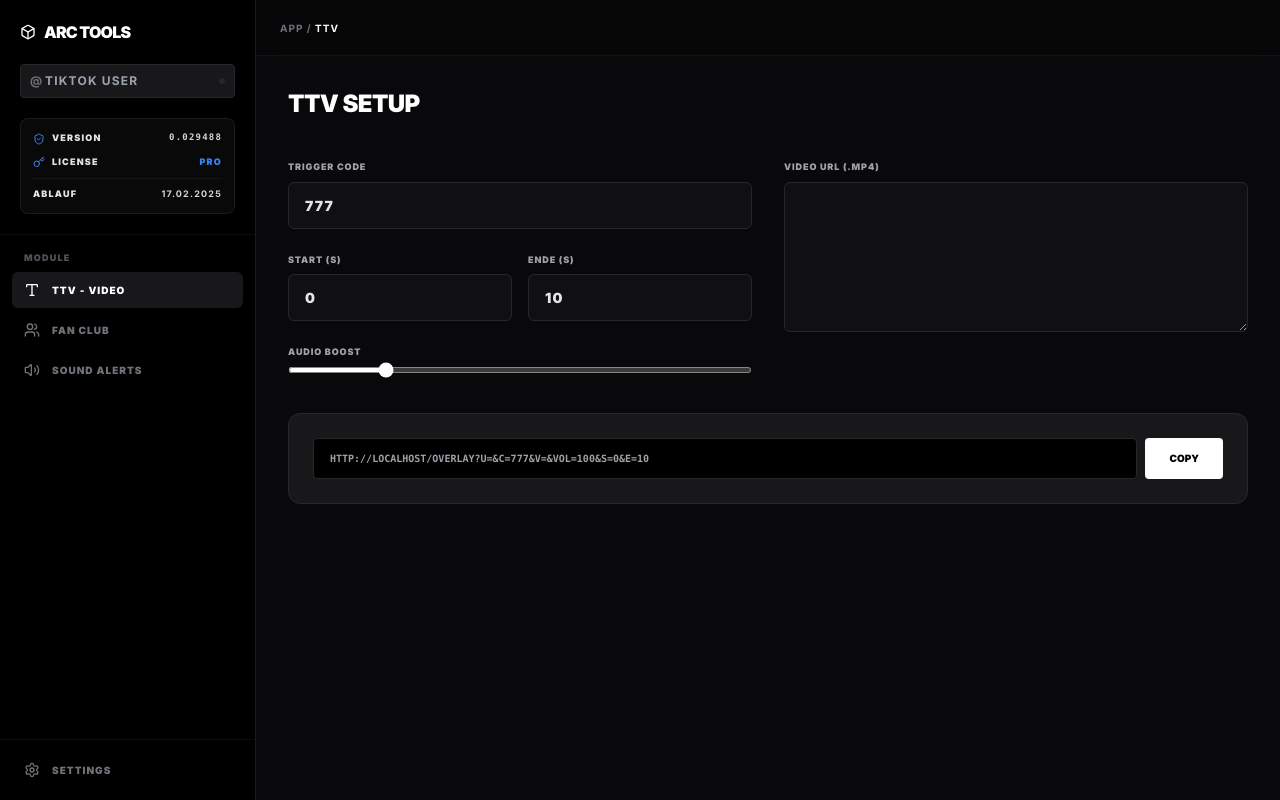
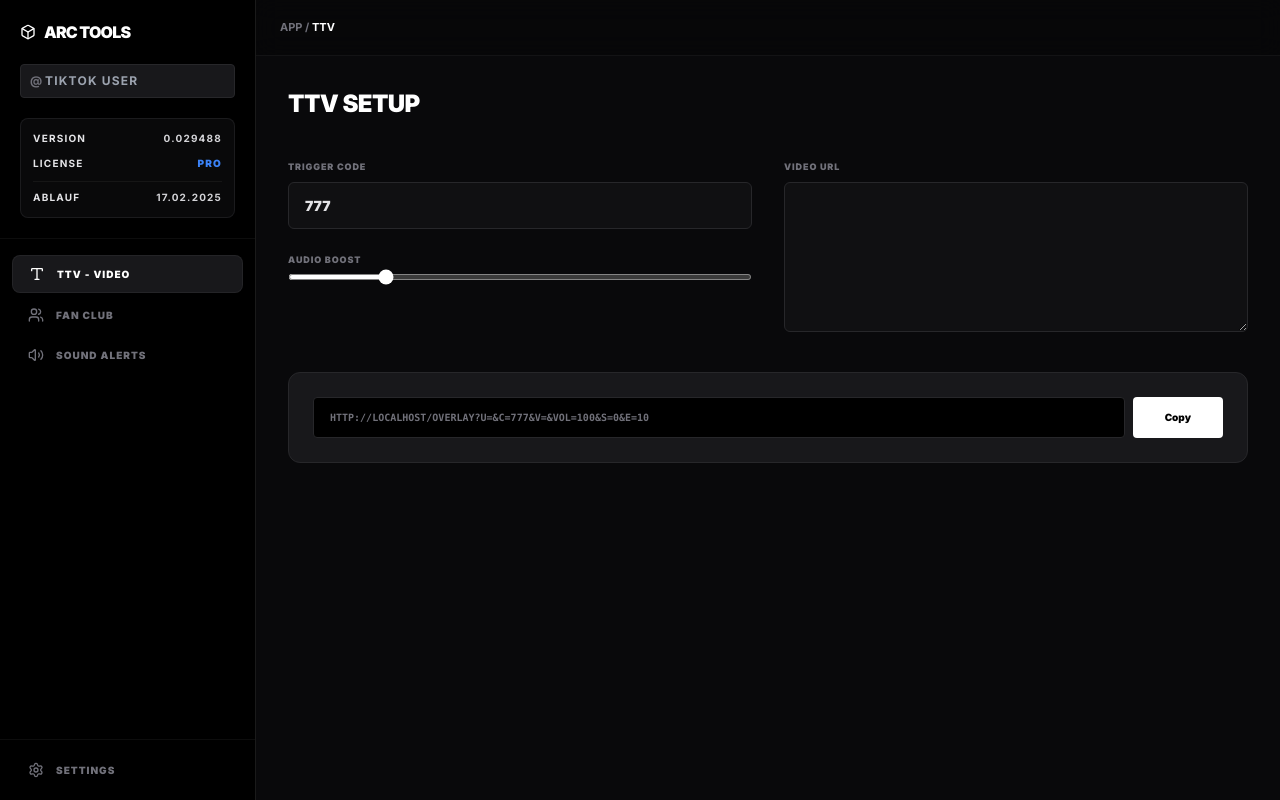
Before and after one commit to muhtarremsi/tiktok-overlay, a Next.js app: page / in a window 1280 px wide. Built offline with nearby package versions, Linux system fonts and the light colour scheme.

Commit message:
UI: Fixed Bold Design, removed italics, technical login logic improved

```diff
--- a/app/page.tsx
+++ b/app/page.tsx
@@ -7,24 +7,11 @@ import {
   Users, Star, Smile, Heart, Play, Music, Wifi, Clock, Lock, CheckCircle
 } from "lucide-react";
 
-// --- INTERFACES FÜR TYPESCRIPT ---
-interface ModuleProps {
-  username: string;
-  baseUrl: string;
-}
-
-interface FanClubProps {
-  username: string;
-  isLogged: boolean;
-  setIsLogged: (val: boolean) => void;
-}
-
+interface ModuleProps { username: string; baseUrl: string; }
+interface FanClubProps { username: string; isLogged: boolean; }
 interface SettingsProps {
-  expiry: string;
-  version: string;
-  isLogged: boolean;
-  setIsLogged: (val: boolean) => void;
-  username: string;
+  expiry: string; version: string; isLogged: boolean;
+  setIsLogged: (v: boolean) => void; username: string;
 }
 
 export default function Dashboard() {
@@ -37,7 +24,6 @@ export default function Dashboard() {
   const [isLogged, setIsLogged] = useState(false);
 
   const version = "0.029488";
-  const licenseType = "PRO";
   const expiryDate = "17.02.2025";
 
   useEffect(() => { setBaseUrl(window.location.origin); }, []);
@@ -45,23 +31,21 @@ export default function Dashboard() {
   useEffect(() => {
     if (!username || username.length < 2) { setIsLive(false); return; }
     const checkStatus = async () => {
-      if (!isLive) setIsChecking(true);
       try {
         const res = await fetch(`/api/status?u=${username}`);
         const data = await res.json();
         setIsLive(data.online);
       } catch (e) { console.error("Status check failed"); }
-      finally { setIsChecking(false); }
     };
+    const interval = setInterval(checkStatus, 10000);
     checkStatus();
-    const interval = setInterval(checkStatus, 10000);
     return () => clearInterval(interval);
-  }, [username, isLive]);
+  }, [username]);
 
   const renderContent = () => {
     switch (activeView) {
       case "ttv": return <ModuleTTV username={username} baseUrl={baseUrl} />;
-      case "fanclub": return <ModuleFanClub username={username} isLogged={isLogged} setIsLogged={setIsLogged} />;
+      case "fanclub": return <ModuleFanClub username={username} isLogged={isLogged} />;
       case "sounds": return <ModuleSoundAlerts username={username} baseUrl={baseUrl} />;
       case "settings": return <ModuleSettings expiry={expiryDate} version={version} isLogged={isLogged} setIsLogged={setIsLogged} username={username} />;
       default: return <ModuleTTV username={username} baseUrl={baseUrl} />;
@@ -83,39 +67,32 @@ export default function Dashboard() {
               </h1>
               <button className="lg:hidden" onClick={() => setSidebarOpen(false)}><X size={18} /></button>
             </div>
-
             <div className="relative mb-5">
-              <div className="absolute inset-y-0 left-2.5 flex items-center text-zinc-500 text-xs font-bold">@</div>
-              <input type="text" placeholder="TikTok User" value={username} onChange={(e) => setUsername(e.target.value)} className="w-full bg-zinc-900 border border-zinc-800 text-zinc-200 text-xs rounded py-2 pl-6 pr-8 focus:outline-none focus:border-zinc-500 font-bold uppercase" />
-              <div className="absolute inset-y-0 right-2.5 flex items-center">
-                 {isChecking ? <Loader2 size={12} className="animate-spin text-zinc-600" /> : <div className={`w-1.5 h-1.5 rounded-full ${isLive ? 'bg-green-500 shadow-[0_0_8px_#22c55e]' : 'bg-zinc-800'}`}></div>}
-              </div>
+              <div className="absolute inset-y-0 left-2.5 flex items-center text-zinc-500 text-xs">@</div>
+              <input type="text" placeholder="TIKTOK USER" value={username} onChange={(e) => setUsername(e.target.value)} className="w-full bg-zinc-900 border border-zinc-800 text-zinc-200 text-xs rounded py-2 pl-6 pr-8 focus:outline-none focus:border-zinc-500 font-bold uppercase" />
             </div>
-
-            <div className="bg-zinc-900/40 border border-zinc-800/60 rounded-lg p-3 space-y-2.5 text-[9px] font-black">
-              <div className="flex items-center justify-between"><span><ShieldCheck size={12} className="text-blue-500 inline mr-1" /> VERSION</span><span className="text-zinc-300 font-mono">{version}</span></div>
-              <div className="flex items-center justify-between"><span><Key size={12} className="text-blue-500 inline mr-1" /> LICENSE</span><span className="text-blue-500 font-black">PRO</span></div>
-              <div className="flex items-center justify-between border-t border-white/5 pt-2"><span>ABLAUF</span><span className="text-zinc-300 font-bold">{expiryDate}</span></div>
+            <div className="bg-zinc-900/40 border border-zinc-800/60 rounded-lg p-3 space-y-2.5 text-[10px]">
+              <div className="flex items-center justify-between"><span>VERSION</span><span className="text-zinc-300">{version}</span></div>
+              <div className="flex items-center justify-between"><span>LICENSE</span><span className="text-blue-500 font-black">PRO</span></div>
+              <div className="flex items-center justify-between border-t border-white/5 pt-2"><span>ABLAUF</span><span className="text-zinc-300">{expiryDate}</span></div>
             </div>
           </div>
-
-          <nav className="flex-1 overflow-y-auto py-4 px-3 space-y-6">
-            <div className="space-y-1">
-              <h3 className="px-3 text-[9px] text-zinc-600 mb-2 font-black uppercase">Module</h3>
-              <SidebarItem icon={<Type size={16} />} label="TTV - Video" active={activeView === "ttv"} onClick={() => {setActiveView("ttv"); setSidebarOpen(false);}} />
-              <SidebarItem icon={<Users size={16} />} label="Fan Club" active={activeView === "fanclub"} onClick={() => {setActiveView("fanclub"); setSidebarOpen(false);}} />
-              <SidebarItem icon={<Volume2 size={16} />} label="Sound Alerts" active={activeView === "sounds"} onClick={() => {setActiveView("sounds"); setSidebarOpen(false);}} />
-            </div>
+          <nav className="flex-1 overflow-y-auto py-4 px-3 space-y-1">
+            <SidebarItem icon={<Type size={16} />} label="TTV - Video" active={activeView === "ttv"} onClick={() => setActiveView("ttv")} />
+            <SidebarItem icon={<Users size={16} />} label="Fan Club" active={activeView === "fanclub"} onClick={() => setActiveView("fanclub")} />
+            <SidebarItem icon={<Volume2 size={16} />} label="Sound Alerts" active={activeView === "sounds"} onClick={() => setActiveView("sounds")} />
           </nav>
-          <div className="p-3 border-t border-white/5"><SidebarItem icon={<Settings size={16} />} label="Settings" active={activeView === "settings"} onClick={() => {setActiveView("settings"); setSidebarOpen(false);}} /></div>
+          <div className="p-3 border-t border-white/5">
+            <SidebarItem icon={<Settings size={16} />} label="Settings" active={activeView === "settings"} onClick={() => setActiveView("settings")} />
+          </div>
         </div>
       </aside>
 
       <main className="flex-1 flex flex-col min-w-0 bg-[#09090b] relative font-sans font-bold uppercase">
         <header className="h-14 border-b border-white/5 flex items-center justify-between px-6 bg-black/20 backdrop-blur-md sticky top-0 z-30 font-sans">
-          <div className="flex items-center gap-4 text-[10px]">
-            <button className="lg:hidden text-white font-sans" onClick={() => setSidebarOpen(true)}><Menu size={20} /></button>
-            <div className="text-zinc-500 uppercase tracking-widest font-sans leading-none">App / <span className="text-white font-sans">{activeView}</span></div>
+          <div className="flex items-center gap-4 text-[11px] font-bold">
+            <button className="lg:hidden text-white" onClick={() => setSidebarOpen(true)}><Menu size={20} /></button>
+            <div className="text-zinc-500 uppercase">App / <span className="text-white">{activeView}</span></div>
           </div>
           {isLive && <span className="px-2 py-0.5 rounded bg-green-500/10 border border-green-500/20 text-[9px] text-green-500 font-black">LIVE</span>}
         </header>
@@ -125,88 +102,26 @@ export default function Dashboard() {
   );
 }
 
-// --- MODULES MIT KORREKTEN TYPES ---
-
-function ModuleTTV({ username, baseUrl }: ModuleProps) {
-  const [trigger, setTrigger] = useState("777");
-  const [videoUrl, setVideoUrl] = useState("");
+function ModuleSoundAlerts({ username, baseUrl }: ModuleProps) {
   const [vol, setVol] = useState("100");
-  const [start, setStart] = useState("0");
-  const [end, setEnd] = useState("10");
   const [copied, setCopied] = useState(false);
-  const link = `${baseUrl}/overlay?u=${username}&c=${trigger}&v=${videoUrl}&vol=${vol}&s=${start}&e=${end}`;
-
-  return (
-    <div className="p-8 max-w-5xl mx-auto space-y-10 font-bold uppercase">
-      <h2 className="text-2xl font-black text-white uppercase tracking-tight">TTV Setup</h2>
-      <div className="grid grid-cols-1 md:grid-cols-2 gap-8">
-        <div className="space-y-6">
-          <InputGroup label="Trigger Code"><input type="text" value={trigger} onChange={(e) => setTrigger(e.target.value)} className="input-field text-blue-400 font-black uppercase" /></InputGroup>
-          <div className="grid grid-cols-2 gap-4">
-            <InputGroup label="Start (S)"><input type="number" value={start} onChange={(e) => setStart(e.target.value)} className="input-field" /></InputGroup>
-            <InputGroup label="Ende (S)"><input type="number" value={end} onChange={(e) => setEnd(e.target.value)} className="input-field" /></InputGroup>
-          </div>
-          <InputGroup label="Audio Boost"><input type="range" min="0" max="500" value={vol} onChange={(e) => setVol(e.target.value)} className="w-full accent-white h-1.5" /></InputGroup>
-        </div>
-        <InputGroup label="Video URL (.mp4)"><textarea value={videoUrl} onChange={(e) => setVideoUrl(e.target.value)} className="input-field min-h-[150px] font-mono text-[10px]" /></InputGroup>
-      </div>
-      <div className="bg-zinc-900 border border-zinc-800 rounded-xl p-6 flex gap-2">
-        <div className="flex-1 bg-black border border-zinc-800 rounded px-4 py-3 text-zinc-400 font-mono text-[10px] truncate uppercase">{link}</div>
-        <button onClick={() => {navigator.clipboard.writeText(link); setCopied(true); setTimeout(() => setCopied(false), 2000);}} className="bg-white text-black px-6 rounded font-black text-[10px] uppercase">
-          {copied ? "Kopiert" : "Copy"}
-        </button>
-      </div>
-    </div>
-  );
-}
-
-function ModuleFanClub({ username, isLogged, setIsLogged }: FanClubProps) {
-  return (
-    <div className="p-8 max-w-5xl mx-auto space-y-10 font-bold uppercase">
-      <div className="flex items-center justify-between uppercase font-black"><h2 className="text-2xl text-white">Fan Club Manager</h2>{isLogged && <div className="flex items-center gap-2 bg-green-500/10 border border-green-500/20 px-3 py-1 rounded text-green-500 text-[10px]"><CheckCircle size={14} /> Synchronisiert</div>}</div>
-      {!isLogged ? (
-        <div className="bg-zinc-900/50 border border-zinc-800 p-12 rounded-2xl text-center space-y-4">
-          <div className="w-16 h-16 bg-zinc-800 rounded-full flex items-center justify-center mx-auto text-zinc-600"><Lock size={24} /></div>
-          <p className="text-zinc-500 text-sm normal-case font-bold">Bitte melde dich in den <span className="text-white font-bold">Settings</span> bei TikTok an.</p>
-        </div>
-      ) : (
-        <div className="grid grid-cols-1 lg:grid-cols-3 gap-8 font-bold uppercase">
-          <div className="lg:col-span-2 bg-zinc-900 border border-zinc-800 rounded-xl p-10 text-center text-zinc-500">Warte auf Live-Daten für @{username}...</div>
-          <div className="bg-zinc-900 border border-zinc-800 rounded-xl p-6">
-            <h3 className="text-[10px] text-zinc-500 uppercase mb-4 tracking-widest font-black font-sans">Team Sticker</h3>
-            <div className="grid grid-cols-3 gap-2">{[1,2,3,4,5,6].map(i => <div key={i} className="aspect-square bg-zinc-800 rounded flex items-center justify-center border border-white/5 opacity-40"><Star size={20} /></div>)}</div>
-          </div>
-        </div>
-      )}
-    </div>
-  );
-}
-
-function ModuleSoundAlerts({ username, baseUrl }: ModuleProps) {
-  const [selected, setSelected] = useState("Airhorn");
-  const [sounds, setSounds] = useState<any>({
-    "Airhorn": { trigger: "!horn", url: "https://www.myinstants.com/media/sounds/airhorn.mp3" },
-    "Laugh": { trigger: "!haha", url: "https://www.myinstants.com/media/sounds/discord-notification.mp3" }
-  });
-  const [copied, setCopied] = useState(false);
-  const link = `${baseUrl}/overlay/sound?u=${username}&c=${sounds[selected].trigger}&v=${sounds[selected].url}`;
+  const link = `${baseUrl}/overlay/sound?u=${username}&vol=${vol}`;
 
   return (
     <div className="p-8 max-w-5xl mx-auto space-y-8 font-black uppercase">
-      <h2 className="text-2xl text-white tracking-tight">Sound Alerts</h2>
-      <div className="grid grid-cols-1 lg:grid-cols-3 gap-8">
-        <div className="space-y-3">
-          {Object.keys(sounds).map((s) => (
-            <button key={s} onClick={() => setSelected(s)} className={`w-full p-3 rounded-lg border text-left flex items-center justify-between text-[11px] font-black uppercase transition-all ${selected === s ? "bg-blue-500/10 border-blue-500 text-white" : "bg-zinc-900 border-zinc-800 text-zinc-500"}`}>
-              <span>{s}</span><Music size={14} />
+      <h2 className="text-2xl text-white tracking-tight">Sound Alerts Manager</h2>
+      <div className="bg-zinc-900/30 border border-zinc-800 p-8 rounded-2xl space-y-6">
+        <div className="max-w-xs space-y-3">
+          <label className="text-[10px] text-zinc-400">Master Volume: {vol}%</label>
+          <input type="range" min="0" max="500" value={vol} onChange={(e) => setVol(e.target.value)} className="w-full accent-white h-1.5" />
+        </div>
+        <div className="bg-black border border-zinc-800 rounded-xl p-6 space-y-4">
+          <label className="text-[10px] text-zinc-500 uppercase tracking-widest font-black">OBS Browser Source Link</label>
+          <div className="flex gap-2 font-bold font-mono text-[10px]">
+            <div className="flex-1 text-zinc-500 truncate bg-zinc-900 px-4 py-3 rounded border border-white/5">{link}</div>
+            <button onClick={() => {navigator.clipboard.writeText(link); setCopied(true); setTimeout(() => setCopied(false), 2000);}} className="bg-white text-black px-8 rounded font-black text-[10px] uppercase">
+              {copied ? "Copied" : "Copy"}
             </button>
-          ))}
-        </div>
-        <div className="lg:col-span-2 space-y-6 bg-zinc-900/30 border border-zinc-800 p-6 rounded-2xl uppercase">
-          <InputGroup label="Trigger Wort"><input type="text" value={sounds[selected].trigger} onChange={(e) => setSounds({...sounds, [selected]: {...sounds[selected], trigger: e.target.value}})} className="input-field text-blue-400 font-black uppercase" /></InputGroup>
-          <div className="bg-black border border-zinc-800 rounded-xl p-4 flex gap-2 font-bold font-mono text-[9px] uppercase">
-            <div className="flex-1 text-zinc-500 truncate">{link}</div>
-            <button onClick={() => {navigator.clipboard.writeText(link); setCopied(true); setTimeout(() => setCopied(false), 2000);}} className="bg-white text-black px-4 rounded font-black text-[9px] uppercase tracking-tighter">{copied ? "Copied" : "Copy"}</button>
           </div>
         </div>
       </div>
@@ -216,7 +131,12 @@ function ModuleSoundAlerts({ username, baseUrl }: ModuleProps) {
 
 function ModuleSettings({ expiry, version, isLogged, setIsLogged, username }: SettingsProps) {
   const [loading, setLoading] = useState(false);
-  const handleLogin = () => { if(!username) return; setLoading(true); setTimeout(() => { setIsLogged(true); setLoading(false); }, 1500); };
+  const handleLogin = async () => {
+    if(!username) return;
+    setLoading(true);
+    await fetch('/api/auth/tiktok', { method: 'POST', body: JSON.stringify({ username }) });
+    setTimeout(() => { setIsLogged(true); setLoading(false); }, 2000);
+  };
 
   return (
     <div className="p-10 max-w-5xl mx-auto space-y-8 font-black uppercase">
@@ -224,19 +144,19 @@ function ModuleSettings({ expiry, version, isLogged, setIsLogged, username }: Se
       <div className="grid grid-cols-1 md:grid-cols-2 gap-8 font-black">
         <div className="bg-zinc-900/50 p-8 rounded-xl border border-zinc-800 space-y-4 shadow-2xl">
           <h3 className="text-blue-500 text-sm flex items-center gap-2 uppercase"><ShieldCheck size={18} /> PRO License: Active</h3>
-          <div className="space-y-1 uppercase"><p className="text-zinc-200 text-sm font-bold uppercase">Ablauf: {expiry}</p><p className="text-zinc-600 text-[10px] font-mono uppercase font-black">Build Version: {version}</p></div>
+          <div className="space-y-1 uppercase"><p className="text-zinc-200 text-sm font-bold">Ablauf: {expiry}</p><p className="text-zinc-600 text-[10px]">Build: {version}</p></div>
         </div>
         <div className="bg-zinc-900/50 p-8 rounded-xl border border-zinc-800 flex flex-col justify-between">
           <div className="space-y-2 uppercase">
-            <h3 className="text-white text-sm flex items-center gap-2 uppercase font-black"><Zap size={18} className="text-yellow-500" /> TikTok Sync</h3>
-            <p className="text-zinc-500 text-[10px] font-black uppercase tracking-tighter">Verbinde deinen Account für Sticker-Synchronisation.</p>
+            <h3 className="text-white text-sm flex items-center gap-2 font-black italic"><Zap size={18} className="text-yellow-500" /> TikTok Sync</h3>
+            <p className="text-zinc-500 text-[10px] tracking-tighter">Synchronisiere deine Team-Sticker.</p>
           </div>
           {isLogged ? (
-            <div className="mt-6 p-3 bg-green-500/10 border border-green-500/20 rounded flex items-center justify-center gap-2 text-green-500 text-[10px] font-black uppercase">
+            <div className="mt-6 p-4 bg-green-500/10 border border-green-500/20 rounded flex items-center justify-center gap-2 text-green-500 text-[10px] font-black uppercase">
               <CheckCircle size={14} /> Angemeldet als @{username}
             </div>
           ) : (
-            <button onClick={handleLogin} disabled={loading || !username} className="mt-6 w-full bg-white text-black py-3 rounded-lg font-black text-[10px] flex items-center justify-center gap-2 hover:bg-zinc-200 transition-all disabled:opacity-30 uppercase">
+            <button onClick={handleLogin} disabled={loading || !username} className="mt-6 w-full bg-white text-black py-4 rounded-lg font-black text-[10px] flex items-center justify-center gap-2 hover:bg-zinc-200 disabled:opacity-30 uppercase tracking-widest">
               {loading ? <Loader2 className="animate-spin" /> : <Lock size={14} />} Login mit TikTok
             </button>
           )}
@@ -246,9 +166,63 @@ function ModuleSettings({ expiry, version, isLogged, setIsLogged, username }: Se
   );
 }
 
+function ModuleFanClub({ username, isLogged }: FanClubProps) {
+  return (
+    <div className="p-8 max-w-5xl mx-auto space-y-10 font-bold uppercase">
+      <h2 className="text-2xl font-black text-white uppercase tracking-tight">Fan Club Manager</h2>
+      {!isLogged ? (
+        <div className="bg-zinc-900/50 border border-zinc-800 p-16 rounded-2xl text-center space-y-4 shadow-2xl">
+          <div className="w-16 h-16 bg-zinc-800 rounded-full flex items-center justify-center mx-auto text-zinc-600 shadow-inner"><Lock size={24} /></div>
+          <p className="text-zinc-500 text-sm font-bold uppercase tracking-widest italic">Synchronisation in den Settings starten.</p>
+        </div>
+      ) : (
+        <div className="grid grid-cols-1 lg:grid-cols-3 gap-8 font-bold uppercase">
+          <div className="lg:col-span-2 bg-zinc-900 border border-zinc-800 rounded-2xl p-20 text-center text-zinc-600 font-black italic">Warten auf Club-Events...</div>
+          <div className="bg-zinc-900/50 border border-zinc-800 rounded-2xl p-8 space-y-6">
+            <h3 className="text-[10px] text-zinc-400 uppercase tracking-widest font-black">Team Sticker</h3>
+            <div className="grid grid-cols-3 gap-3">
+              {[1,2,3,4,5,6].map(i => (
+                <div key={i} className="aspect-square bg-zinc-800 rounded-xl flex items-center justify-center border border-white/5 hover:border-blue-500 transition-all cursor-pointer group shadow-lg">
+                  <Star className="text-zinc-700 group-hover:text-blue-500 transition-colors" size={20} />
+                </div>
+              ))}
+            </div>
+            <p className="text-[9px] text-zinc-600 text-center italic">Aktive Team-Sticker von @{username}</p>
+          </div>
+        </div>
+      )}
+    </div>
+  );
+}
+
+function ModuleTTV({ username, baseUrl }: ModuleProps) {
+  const [trigger, setTrigger] = useState("777");
+  const [videoUrl, setVideoUrl] = useState("");
+  const [vol, setVol] = useState("100");
+  const [copied, setCopied] = useState(false);
+  const link = `${baseUrl}/overlay?u=${username}&c=${trigger}&v=${videoUrl}&vol=${vol}&s=0&e=10`;
+
+  return (
+    <div className="p-8 max-w-5xl mx-auto space-y-10 font-bold uppercase">
+      <h2 className="text-2xl font-black text-white uppercase tracking-tight">TTV Setup</h2>
+      <div className="grid grid-cols-1 md:grid-cols-2 gap-8">
+        <div className="space-y-6">
+          <InputGroup label="Trigger Code"><input type="text" value={trigger} onChange={(e) => setTrigger(e.target.value)} className="input-field text-blue-500 font-black" /></InputGroup>
+          <InputGroup label="Audio Boost"><input type="range" min="0" max="500" value={vol} onChange={(e) => setVol(e.target.value)} className="w-full accent-white h-1.5" /></InputGroup>
+        </div>
+        <InputGroup label="Video URL"><textarea value={videoUrl} onChange={(e) => setVideoUrl(e.target.value)} className="input-field min-h-[150px] font-mono text-[10px]" /></InputGroup>
+      </div>
+      <div className="bg-zinc-900 border border-zinc-800 rounded-xl p-6 flex gap-2">
+        <div className="flex-1 bg-black border border-zinc-800 rounded px-4 py-3 text-zinc-500 font-mono text-[10px] truncate">{link}</div>
+        <button onClick={() => {navigator.clipboard.writeText(link); setCopied(true); setTimeout(() => setCopied(false), 2000);}} className="bg-white text-black px-8 rounded font-black text-[10px]">{copied ? "Copied" : "Copy"}</button>
+      </div>
+    </div>
+  );
+}
+
 function SidebarItem({ icon, label, active, onClick }: any) {
-  return <button onClick={onClick} className={`w-full flex items-center gap-3 px-3 py-2.5 rounded-md text-[10px] transition-all font-black uppercase tracking-widest ${active ? "bg-zinc-900 text-white" : "text-zinc-500 hover:bg-zinc-900/50"}`}><span>{icon}</span>{label}</button>;
+  return <button onClick={onClick} className={`w-full flex items-center gap-3 px-4 py-2.5 rounded-lg text-[10px] transition-all font-black uppercase tracking-widest ${active ? "bg-zinc-900 text-white shadow-lg border border-white/5" : "text-zinc-500 hover:bg-zinc-900/50"}`}><span>{icon}</span>{label}</button>;
 }
 function InputGroup({ label, children }: any) {
-  return <div className="flex flex-col gap-2 font-black uppercase tracking-widest"><label className="text-[9px] text-zinc-400 uppercase tracking-widest">{label}</label>{children}</div>;
+  return <div className="flex flex-col gap-2 font-black uppercase"><label className="text-[9px] text-zinc-500 tracking-widest">{label}</label>{children}</div>;
 }
```
